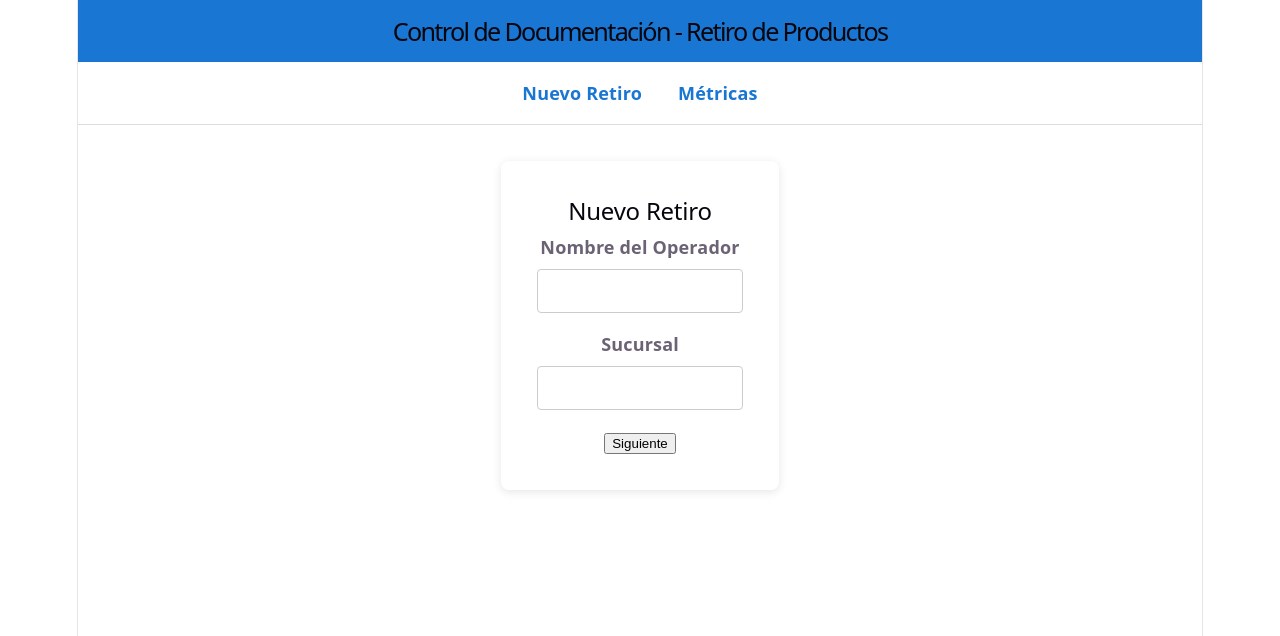
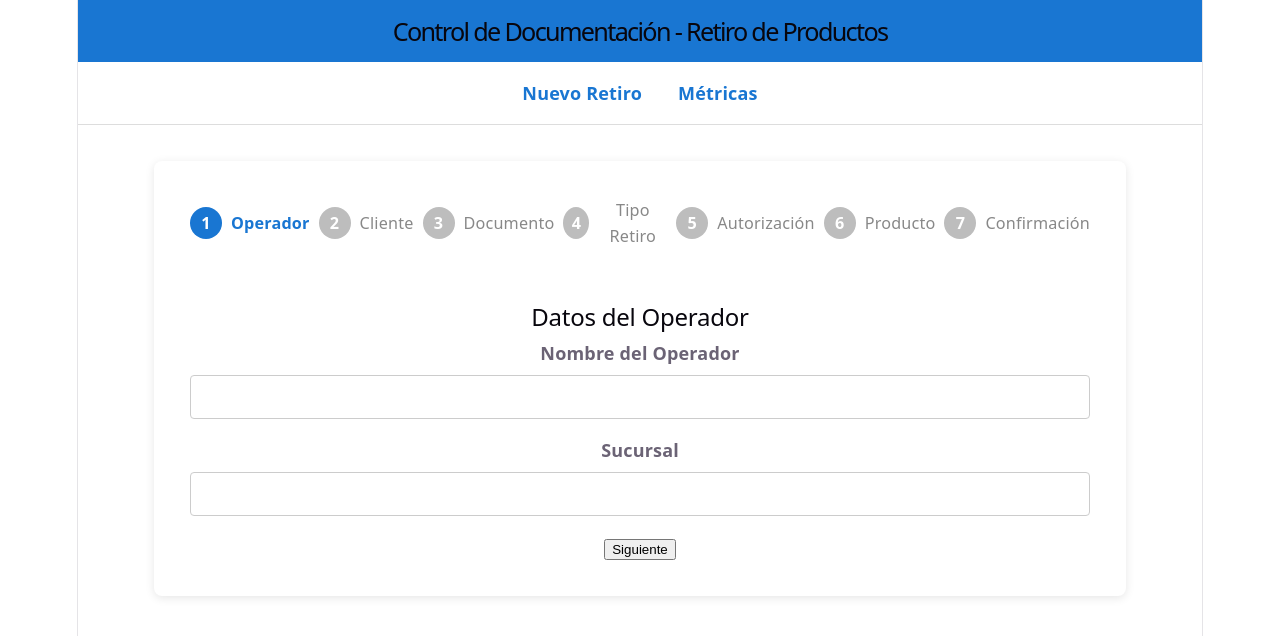
Before and after one commit to BlasterLc/checklist-retiro-frontend, a React (Vite) app: page /retiro in a window 1280 px wide. Shown: the top 636 px of the page. Built offline with nearby package versions, Linux system fonts and the light colour scheme.

Commit message:
Paginas del flujo creadas

```diff
--- a/src/components/Flujo/Stepper.jsx
+++ b/src/components/Flujo/Stepper.jsx
@@ -17,15 +17,15 @@ function Stepper({ paso }) {
 
         <div
           key={index}
-          className={
-            paso === index + 1
-            ? "activo"
-            : ""
-          }
+          className={`step ${paso === index + 1 ? "activo" : ""}`}
         >
-          {index + 1}
 
-          {nombre}
+          <div className="step-circle">
+            {index + 1}
+          </div>
+
+          <span>{nombre}</span>
+
         </div>
 
       ))}
--- a/src/pages/NuevoRetiro.jsx
+++ b/src/pages/NuevoRetiro.jsx
@@ -1,18 +1,22 @@
 import { useState } from "react";
+import Stepper from "../components/Flujo/Stepper";
 
 function NuevoRetiro() {
 
-  const [paso] = useState(1);
+const [paso, setPaso] = useState(1);
 
   const [formulario, setFormulario] = useState({
     operador: "",
     sucursal: ""
   });
-
   return (
     <div className="retiro-container">
 
-      <h2>Nuevo Retiro</h2>
+      <Stepper paso={paso} />
+
+      {paso === 1 && (
+        <>
+          <h2>Datos del Operador</h2>
 
           <div className="form-group">
             <label>Nombre del Operador</label>
@@ -43,8 +47,40 @@ function NuevoRetiro() {
               }
             />
           </div>
+        </>
+      )}
 
-      <button>
+      {paso === 2 && (
+        <h2>Datos del Cliente</h2>
+      )}
+
+      {paso === 3 && (
+        <h2>Documento</h2>
+      )}
+
+      {paso === 4 && (
+        <h2>Tipo de Retiro</h2>
+      )}
+
+      {paso === 5 && (
+        <h2>Autorización</h2>
+      )}
+
+      {paso === 6 && (
+        <h2>Producto</h2>
+      )}
+
+      {paso === 7 && (
+        <h2>Confirmación</h2>
+      )}
+
+      <button
+        onClick={() => {
+          if (paso < 7) {
+            setPaso(paso + 1);
+          }
+        }}
+      >
         Siguiente
       </button>
 
@@ -52,4 +88,6 @@ function NuevoRetiro() {
   );
 }
 
+
+
 export default NuevoRetiro;
--- a/src/styles/pages/_retiro.scss
+++ b/src/styles/pages/_retiro.scss
@@ -32,3 +32,56 @@
 
   border-radius: 4px;
 }
+
+.stepper {
+  display: flex;
+
+  justify-content: space-between;
+
+  align-items: center;
+
+  margin-bottom: 3rem;
+
+  gap: .5rem;
+}
+
+.step {
+  display: flex;
+
+  align-items: center;
+
+  gap: .5rem;
+
+  color: #888;
+
+  font-size: .9rem;
+}
+
+.step-circle {
+  width: 32px;
+
+  height: 32px;
+
+  border-radius: 50%;
+
+  background: #bdbdbd;
+
+  color: white;
+
+  display: flex;
+
+  align-items: center;
+
+  justify-content: center;
+
+  font-weight: bold;
+}
+
+.step.activo .step-circle {
+  background: #1976d2;
+}
+
+.step.activo {
+  color: #1976d2;
+  font-weight: bold;
+}
```
Lines whose indentation alone changed are shown as unchanged.
